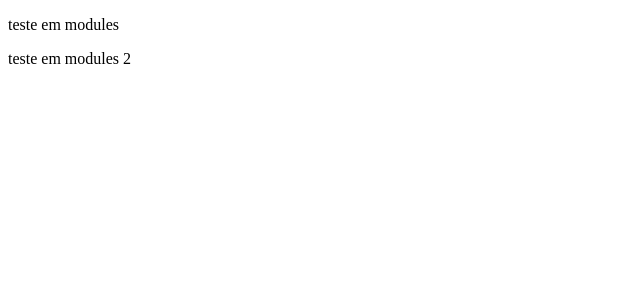
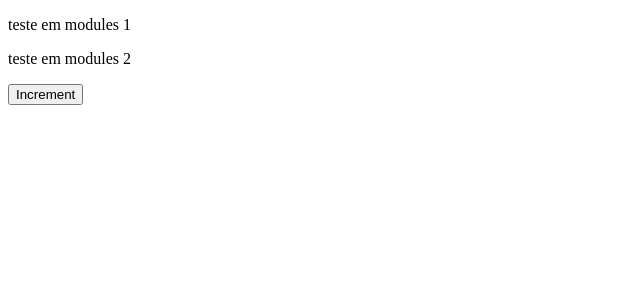
Before and after one commit to Rick504/teste-vue2-vuex-axios, a Vue app: page / in a window 1280 px wide. Shown: the top 300 px of the page, without its empty margins (0-640 px from the left). Built offline with nearby package versions, Linux system fonts and the light colour scheme.

Commit message:
implementando teste com mapMutations

```diff
--- a/src/views/Page_one/TesteApp.vue
+++ b/src/views/Page_one/TesteApp.vue
@@ -1,16 +1,20 @@
 <template>
   <div>
-      <p>{{ module1.teste }}</p>
-      <p>{{ module2.teste }}</p>
+      <p>{{ pageOneModule.teste }}</p>
+      <p>{{ pageTwoModule.teste }}</p>
+      <button @click="mudarStado()">Increment</button>
   </div>
 </template>
 
 <script>
-import { mapState } from 'vuex'
+import { mapState, mapMutations } from 'vuex'
 
 export default {
+  methods: {
+    ...mapMutations([ 'mudarStado' ])
+  },
   computed: {
-    ...mapState(["module1", "module2"])
+    ...mapState(["pageOneModule", "pageTwoModule"])
   }
 }
 </script>
--- a/src/views/Page_one/store.js
+++ b/src/views/Page_one/store.js
@@ -1,7 +1,7 @@
-const module1 = {
+const pageOneModule = {
   state: () => ({
-      teste: 'teste em modules'
+      teste: 'teste em modules 1'
   })
 }
 
-export default module1
+export default pageOneModule
--- a/src/views/Page_two/store.js
+++ b/src/views/Page_two/store.js
@@ -1,7 +1,13 @@
-const module2 = {
+const pageTwoModule = {
   state: () => ({
       teste: 'teste em modules 2'
-  })
+  }),
+
+  mutations: {
+    mudarStado (state) {
+      state.teste = state.teste + " tipo de frase"
+    }
+  }
 }
 
-export default module2
+export default pageTwoModule
```
Also changed, not shown: src/store/modules/index.js (+4 -4 lines).
